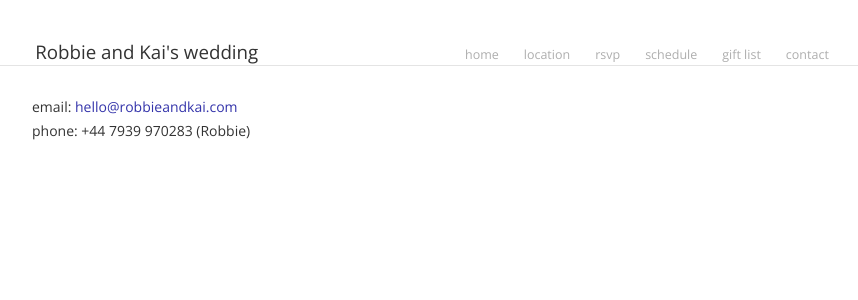
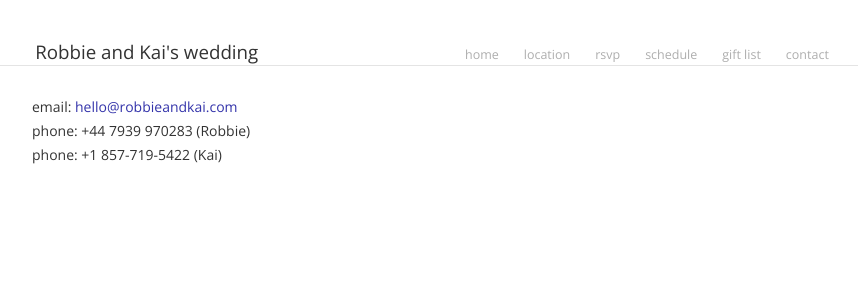
Before and after one commit to rjshade/robbieandkai.com, a Jekyll site: the page built from contact/index.md, in a window 1280 px wide. Shown: the top 300 px of the page, without its empty margins (208-1066 px from the left). Built offline with Jekyll 4.4.1, drawn with Linux system fonts in a browser that asks for light colours; Markdown is read by kramdown in place of the engine named in the settings.

Commit message:
Update contact/index.md

```diff
--- a/contact/index.md
+++ b/contact/index.md
@@ -6,3 +6,5 @@ title: contact
 email: [hello@robbieandkai.com](mailto:hello@robbieandkai.com)
 
 phone: +44 7939 970283 (Robbie)
+
+phone: +1 857-719-5422 (Kai)
```
